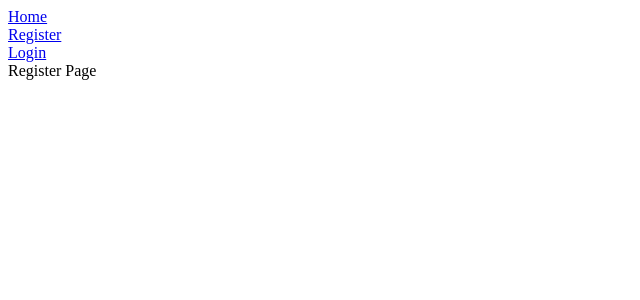
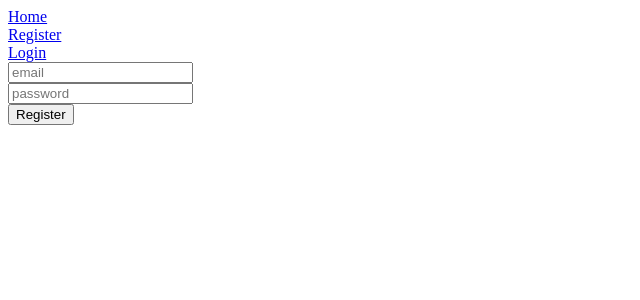
Before and after one commit to patrick-assaf/jwt-authentication, a React (Create React App) app in the folder client/: page /register in a window 1280 px wide. Shown: the top 300 px of the page, without its empty margins (0-640 px from the left). Built offline with nearby package versions, Linux system fonts and the light colour scheme.

Commit message:
Build react form for registration page

```diff
--- a/client/src/pages/Register.tsx
+++ b/client/src/pages/Register.tsx
@@ -1,9 +1,40 @@
-import React from 'react'
+import React, { useState } from 'react'
 
 interface Props {
 
 }
 
 export const Register: React.FC<Props> = ({}) => {
-    return <div>Register Page</div>;
+    const [email, setEmail] = useState('');
+    const [password, setPassword] = useState('');
+
+    return (
+        <form onSubmit={e => {
+            e.preventDefault();
+            console.log('Form Submitted!');
+            console.log(email, password);
+        }}>
+            <div>
+                <input
+                    type="email"
+                    value={email}
+                    placeholder="email"
+                    onChange={e => {
+                        setEmail(e.target.value)
+                    }}
+                />
+            </div>
+            <div>
+                <input
+                    type="password"
+                    value={password}
+                    placeholder="password"
+                    onChange={e => {
+                        setPassword(e.target.value)
+                    }}
+                />
+            </div>
+            <button type="submit">Register</button>
+        </form>
+    );
 };
```
